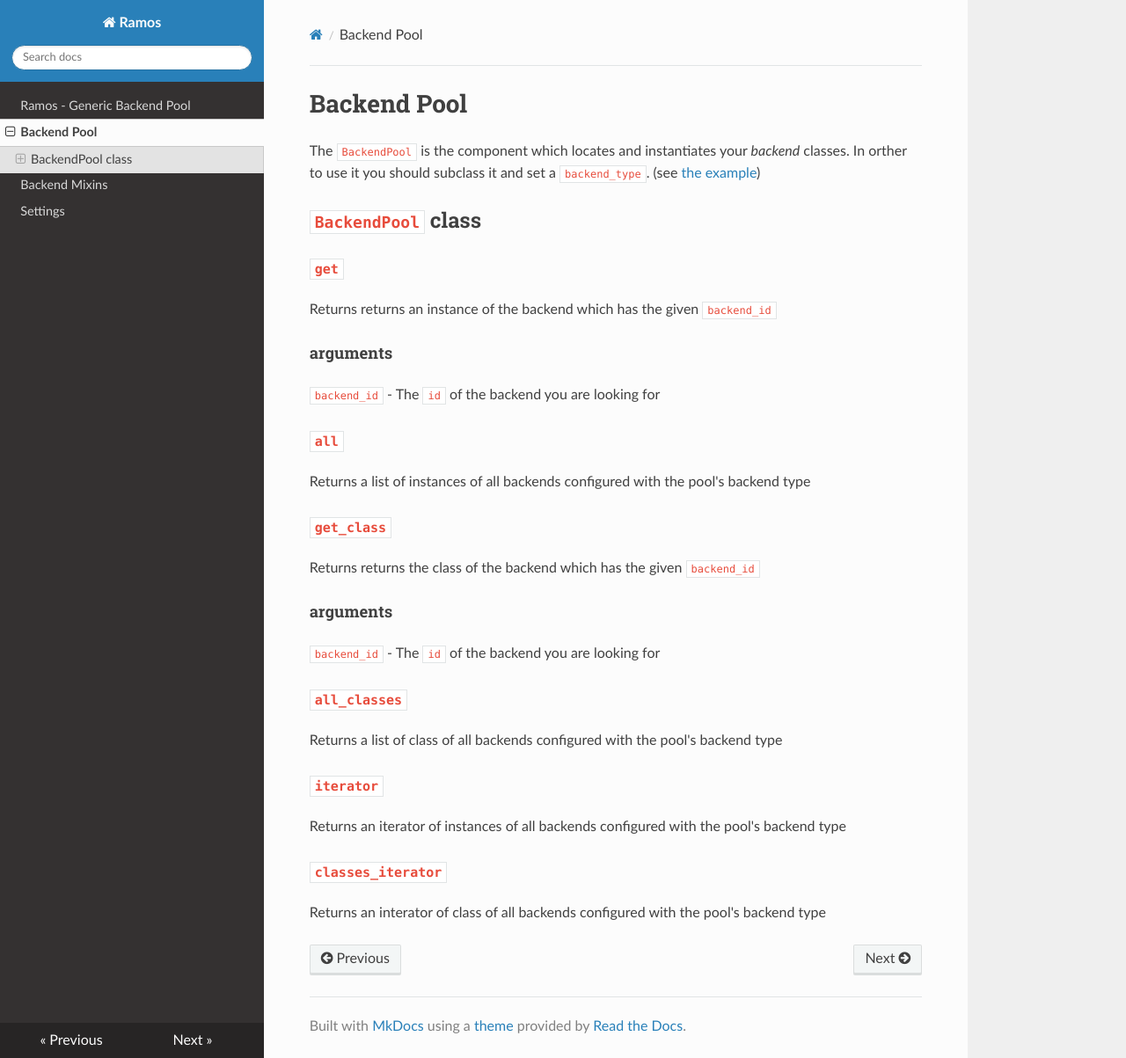
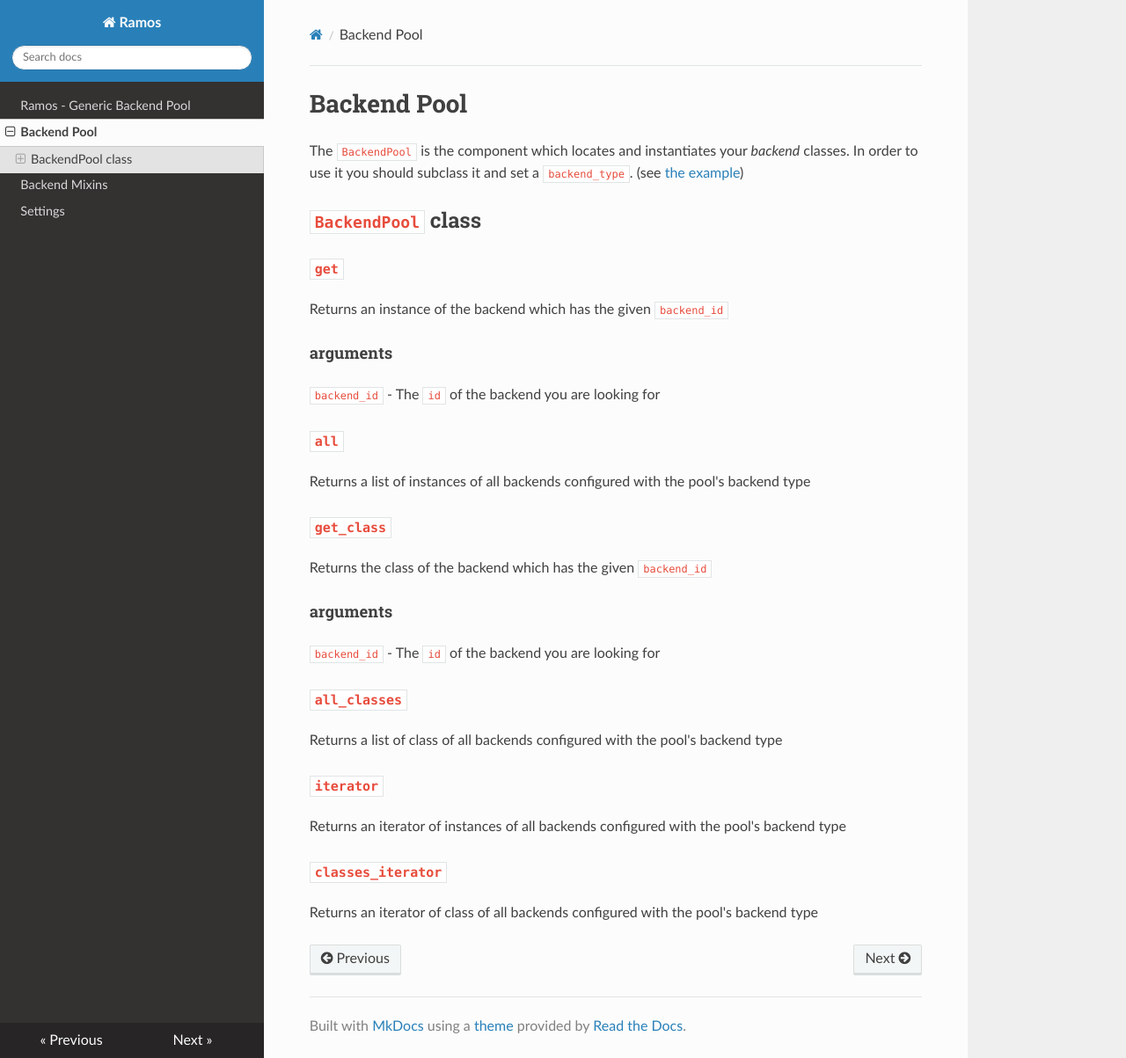
Before and after one commit to luizalabs/ramos, an MkDocs documentation site: the page built from docs/backend_pool.md, in a window 1280 px wide and 1203 px high. Shown: the whole window at 88% size. Built offline with MkDocs 1.6.1, drawn with Linux system fonts in a browser that asks for light colours; nearby versions of some CDN libraries.

Commit message:
Removing some inconsistent words and fixing others

```diff
--- a/docs/backend_pool.md
+++ b/docs/backend_pool.md
@@ -2,7 +2,7 @@ Backend Pool
 ============
 
 The `BackendPool` is the component which locates and instantiates your _backend_
-classes. In orther to use it you should subclass it and set a `backend_type`.
+classes. In order to use it you should subclass it and set a `backend_type`.
 (see [the example](/#example))
 
 `BackendPool` class
@@ -10,7 +10,7 @@ classes. In orther to use it you should subclass it and set a `backend_type`.
 
 ### `get`
 
-Returns returns an instance of the backend which has the given `backend_id`
+Returns an instance of the backend which has the given `backend_id`
 
 #### arguments
 
@@ -25,7 +25,7 @@ type
 
 ### `get_class`
 
-Returns returns the class of the backend which has the given `backend_id`
+Returns the class of the backend which has the given `backend_id`
 
 #### arguments
 
@@ -43,5 +43,5 @@ pool's backend type
 
 ### `classes_iterator`
 
-Returns an interator of class of all backends configured with the
+Returns an iterator of class of all backends configured with the
 pool's backend type
```
